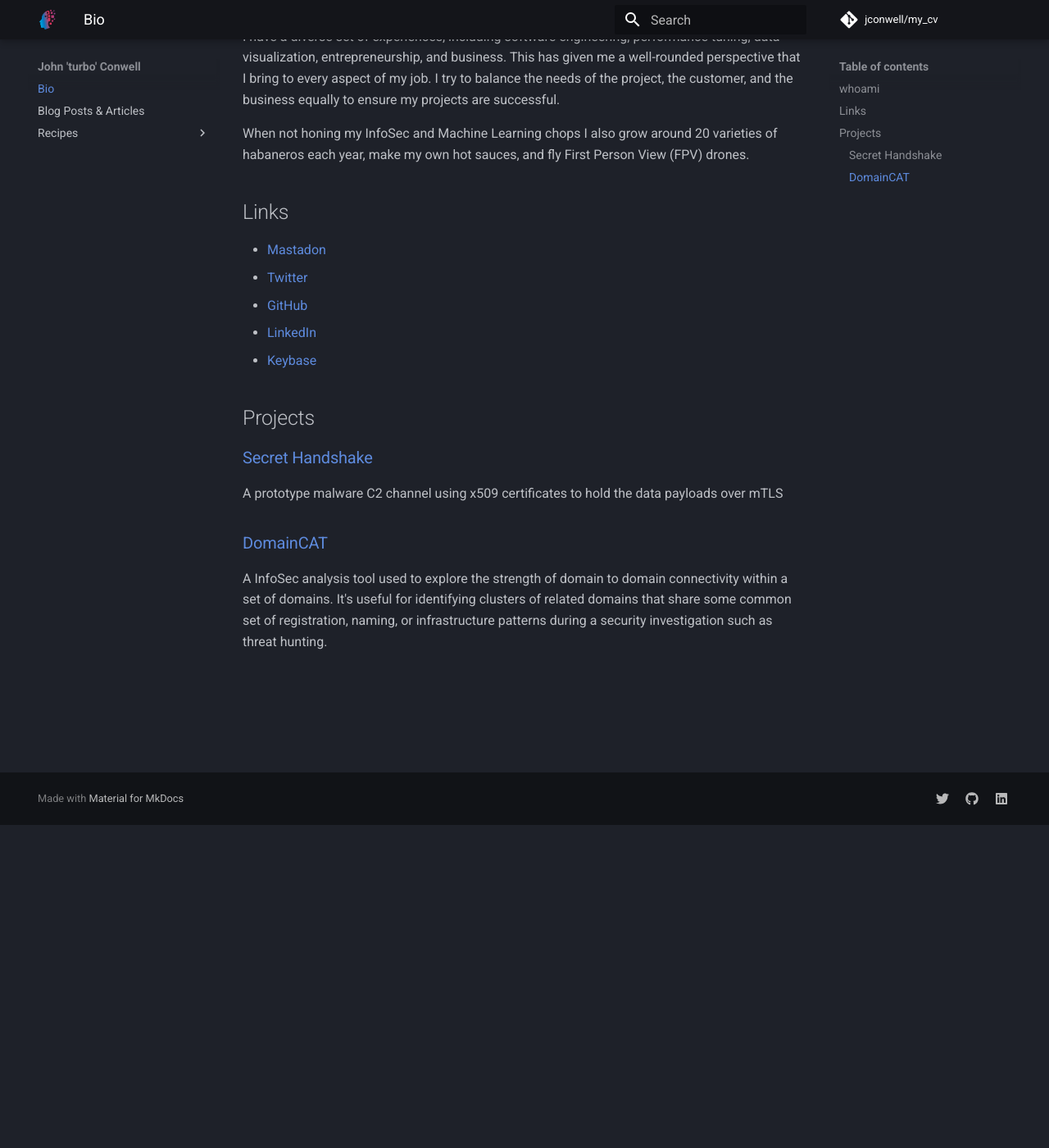
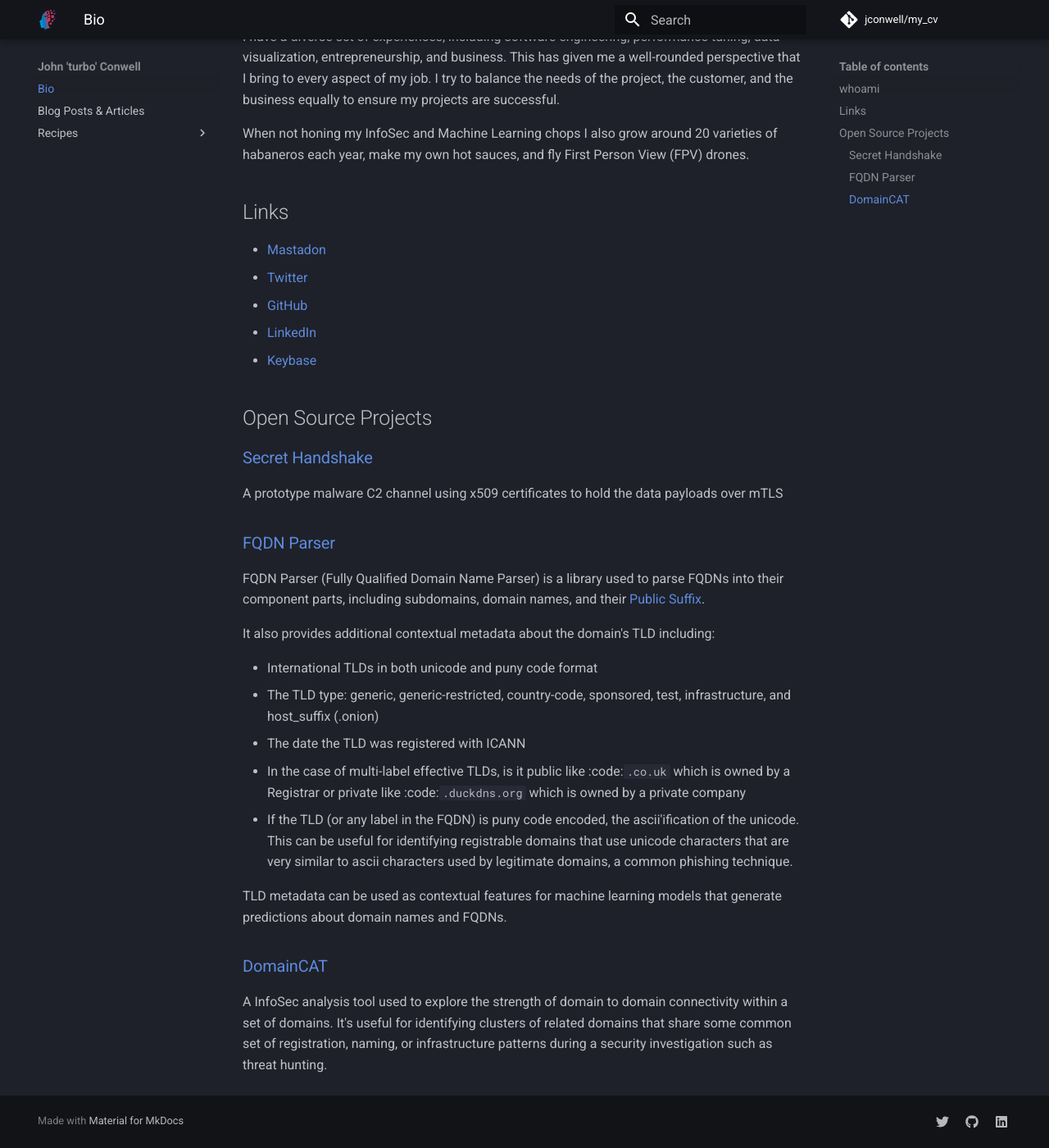
Before and after one commit to jconwell/iamjohn.me, an MkDocs documentation site: the page built from docs/index.md, in a window 1280 px wide and 1400 px high, scrolled down 394 px. Shown: the whole window at 82% size. Built offline with MkDocs 1.6.1 and Material for MkDocs 9.7.7, drawn with Linux system fonts in a browser that asks for light colours; comment, search, counter and statistics services are not loaded.

Commit message:
update projects

```diff
--- a/docs/index.md
+++ b/docs/index.md
@@ -16,10 +16,26 @@
 * [LinkedIn](https://www.linkedin.com/in/jconwell/)
 * [Keybase](https://keybase.io/turbojc/)
 
-## Projects
+## Open Source Projects
 
 ### [Secret Handshake](https://github.com/jconwell/secret_handshake)
+
 A prototype malware C2 channel using x509 certificates to hold the data payloads over mTLS
+
+### [FQDN Parser](https://github.com/jconwell/fqdn_parser)
+
+FQDN Parser (Fully Qualified Domain Name Parser) is a library used to parse FQDNs into their component parts,
+including subdomains, domain names, and their [Public Suffix](https://publicsuffix.org/list/public_suffix_list.dat).
+
+It also provides additional contextual metadata about the domain's TLD including:
+
+- International TLDs in both unicode and puny code format
+- The TLD type: generic, generic-restricted, country-code, sponsored, test, infrastructure, and host_suffix (.onion)
+- The date the TLD was registered with ICANN
+- In the case of multi-label effective TLDs, is it public like :code:`.co.uk` which is owned by a Registrar or private like :code:`.duckdns.org` which is owned by a private company
+- If the TLD (or any label in the FQDN) is puny code encoded, the ascii'ification of the unicode. This can be useful for identifying registrable domains that use unicode characters that are very similar to ascii characters used by legitimate domains, a common phishing technique.
+
+TLD metadata can be used as contextual features for machine learning models that generate predictions about domain names and FQDNs.
 
 ### [DomainCAT](https://github.com/DomainTools/DomainCAT)
 
```
Also changed, not shown: site/index.html, site/search/search_index.json, site/sitemap.xml, 1 other file.
